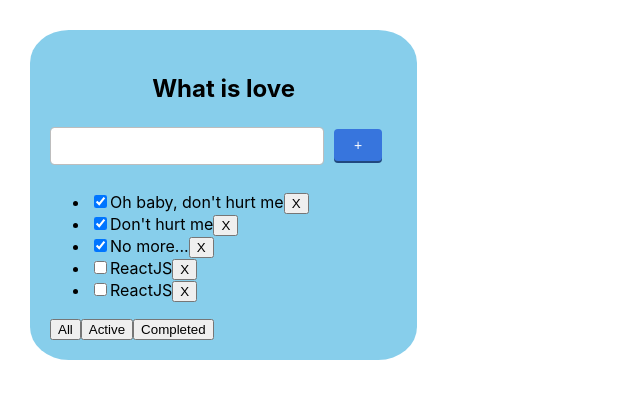
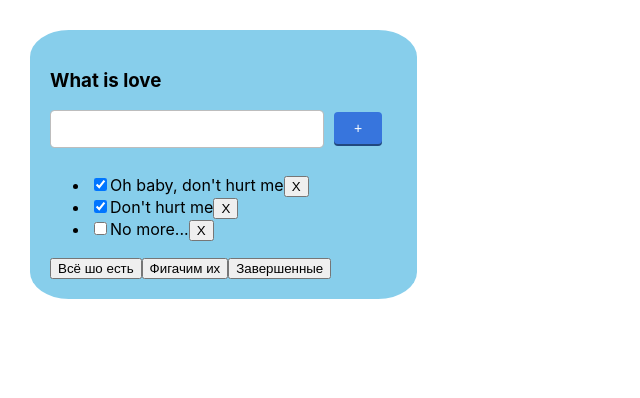
Before and after one commit to lgnvmaksim/new-todo, a React (Create React App) app: page / in a window 1280 px wide. Shown: the top 398 px of the page, without its empty margins (0-640 px from the left). Built offline with nearby package versions, Linux system fonts and the light colour scheme.

Commit message:
done toDo again

```diff
--- a/src/App.tsx
+++ b/src/App.tsx
@@ -8,46 +8,43 @@ export type FilteredType = 'all' | 'active' | 'completed'
 function App() {
 
     let [tasks, setTasks] = useState([
-        {id: v1(), title: "Oh baby, don't hurt me", isDone: true},
-        {id: v1(), title: "Don't hurt me", isDone: true},
-        {id: v1(), title: "No more...", isDone: true},
-        {id: v1(), title: "ReactJS", isDone: false},
-        {id: v1(), title: "ReactJS", isDone: false}
+        {id: v1(), title: "Oh baby, don't hurt me", isDone: true, head: 'What is love'},
+        {id: v1(), title: "Don't hurt me", isDone: true, head: 'What is song'},
+        {id: v1(), title: "No more...", isDone: false, head: 'Try to guess song'},
     ])
 
-    let [filter, setFilter] = useState<FilteredType>('all')
-    let tasksForTodolist = tasks
-    if (filter === 'active') {
-        tasksForTodolist = tasks.filter(f => f.isDone === false)
+    let [filtered, setFiltered] = useState<FilteredType>('all')
+    let filteredForTasks = tasks
+    if (filtered === "active") {
+        filteredForTasks = tasks.filter(f => f.isDone)
     }
-    if (filter === 'completed') {
-        tasksForTodolist = tasks.filter(f => f.isDone === true)
+    if (filtered === "completed") {
+        filteredForTasks = tasks.filter(f => !f.isDone)
     }
 
     const changeFilter = (value: FilteredType) => {
-        setFilter(value)
+        setFiltered(value)
     }
 
     const removeTask = (id: string) => {
-        let filteredTasks = tasks.filter(t => t.id !== id)
-        setTasks(filteredTasks)
+        let remove = tasks.filter(f => f.id !== id)
+        setTasks(remove)
     }
 
-    const addTask = (title:string) => {
-    let task = {id: v1(), title: title, isDone: true}
-    let newTask = [task,...tasks]
-    setTasks(newTask)
+    const addTask = (t:string) => {
+        let newTask = {id: v1(), title: t, isDone: true, head: 'What is love'}
+        let addNewTask = [newTask,...tasks]
+        setTasks(addNewTask)
     }
+
 
     return (
         <div className="App">
             <div>
-            <Todolist title={'What is love'}
-                      tasks={tasksForTodolist}
-                      removeTask={removeTask}
-                      changeFilter={changeFilter}
-                      addTask={addTask}
-            />
+                <Todolist tasks={filteredForTasks}
+                          removeTask={removeTask}
+                          changeFilter={changeFilter}
+                          addTask={addTask}/>
             </div>
         </div>
     );
--- a/src/todolist/Todolist.tsx
+++ b/src/todolist/Todolist.tsx
@@ -1,56 +1,72 @@
+import React, {useState, MouseEvent, KeyboardEvent} from 'react';
 import {FilteredType} from "../App";
-import {useState} from "react";
 
-type PropsType = {
-    title: string
-    tasks: TaskType[]
-    removeTask: (id:string)=>void
-    changeFilter:(value: FilteredType)=>void
-    addTask:(title:string)=>void
+
+export type TodolistType = {
+    tasks: TasksList[]
+    removeTask: (id: string) => void
+    changeFilter: (e: FilteredType) => void
+    addTask: (t: string) => void
 }
 
-type TaskType = {
+type TasksList = {
     id: string
     title: string
     isDone: boolean
-
+    head: string
 }
 
-export const Todolist = (props: PropsType) => {
-    let [title, setTitle] = useState('')
-    const addTaskButtonHandler = () => {
+export const Todolist = (props: TodolistType) => {
+
+    let [title, setTile] = useState('')
+
+    const onClickDeleteButton = (id: string) => {
+        props.removeTask(id)
+    }
+    const onClickAddMessage = () => {
         props.addTask(title)
-        setTitle('')
+        setTile('')
     }
+
+    const onKeyPressInput = (e:KeyboardEvent<HTMLInputElement>) => {
+        if (e.key === 'Enter') {
+            props.addTask(title)
+    }}
+
     return (
         <div className={'wrapper'}>
-            <h3 className={'header'}>{props.title}</h3>
+            <h3>What is love</h3>
             <input
+                value={title}
                 className={'inputForText'}
-            value={title}
-            onChange={(e)=>{setTitle(e.currentTarget.value)}}
-            onKeyDown={(e)=>{if(e.key==='Enter'){addTaskButtonHandler()}}}/>
-            <button onClick={addTaskButtonHandler} className={'inputButton'}>+</button>
-            <div>
+                onChange={(e) => {
+                    setTile(e.currentTarget.value)
+                }}
+                onKeyDown={onKeyPressInput}
+            />
+            <button className={'inputButton'} onClick={onClickAddMessage}>+</button>
             <ul>
                 {props.tasks.map(el => {
-
-                        const onClickDeleteHandler = () => {
-                            props.removeTask(el.id)
-                        }
-
                     return (
-                            <li key={el.id}>
-                                <input type="checkbox" checked={el.isDone}/>
+                        <li key={el.id}><input type="checkbox" checked={el.isDone}/>
                             <span>{el.title}</span>
-                                <button onClick={onClickDeleteHandler}>X</button>
-                            </li>)
+                            <button onClick={() => onClickDeleteButton(el.id)}>X</button>
+                        </li>
+                    )
                 })}
             </ul>
-            </div>
-            <button onClick={()=>{props.changeFilter('all')}}>All</button>
-            <button onClick={()=>{props.changeFilter('active')}}>Active</button>
-            <button onClick={()=>{props.changeFilter('completed')}}>Completed</button>
+            <button onClick={() => {
+                props.changeFilter('all')
+            }}>Всё шо есть
+            </button>
+            <button onClick={() => {
+                props.changeFilter('active')
+            }}>Фигачим их
+            </button>
+            <button onClick={() => {
+                props.changeFilter('completed')
+            }}>Завершенные
+            </button>
         </div>
     )
 }
```
Lines whose indentation alone changed are shown as unchanged.
